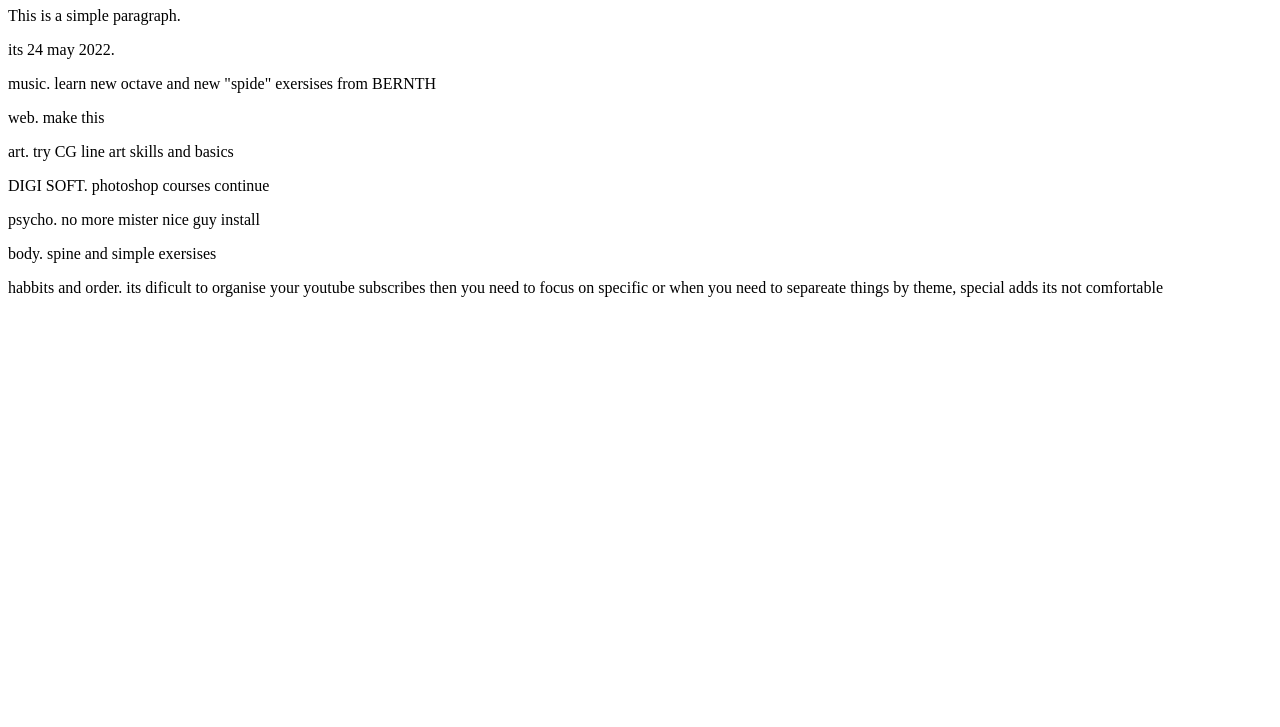
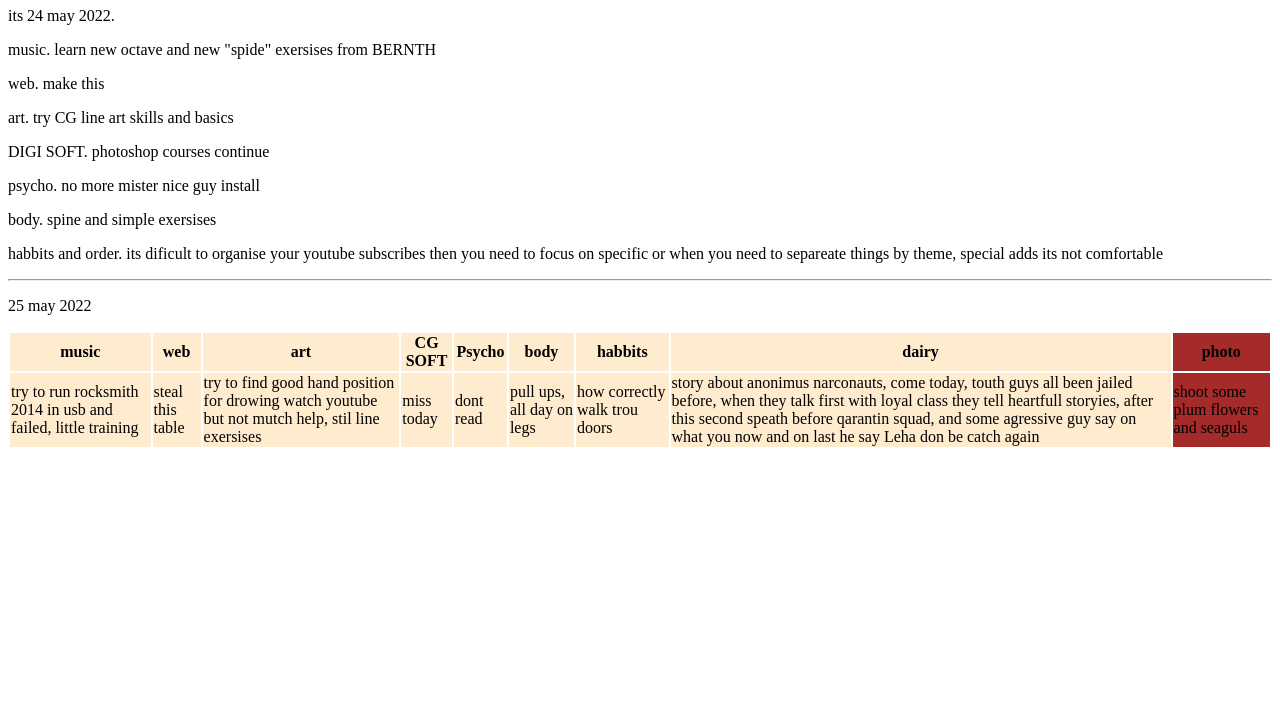
Before and after one commit to Mirzey/Mirzey-daily, a plain HTML site: page index.html in a window 1280 px wide. Shown: the part 73-800 px from the top of the page. Drawn offline with Linux system fonts and the light colour scheme.

Commit message:
Update index.html

```diff
--- a/index.html
+++ b/index.html
@@ -7,8 +7,7 @@
     </head>
 
     <body>
-        <h1>Hello World!</h1>
-        <p>This is a simple paragraph.</p>
+        <h1>Hello </h1>
                  <p>its 24 may 2022.</p>
          <p>music. learn new octave and new "spide" exersises from BERNTH</p>
              <p>web. make this </p>
@@ -17,6 +16,35 @@
           <p>psycho. no more mister nice guy install </p>
         <p>body. spine and simple exersises </p>
           <p>habbits and order. its dificult to organise your youtube subscribes then you need to focus on specific or when you need to separeate things by theme, special adds its not comfortable </p>
+  <hr>
+  <p>25 may 2022</p>
+<table>
+<colgroup>
+    <col span="8" style="background:BlanchedAlmond"><!-- С помощью этой конструкции задаем цвет фона для первых двух столбцов таблицы-->
+    <col style="background-color:Brown"><!-- Задаем цвет фона для следующего (одного) столбца таблицы-->
+  </colgroup>
+<tr>
+    <th>music</th>
+    <th>web</th>
+    <th>art</th>
+	<th>CG SOFT</th>
+<th>Psycho</th>
+	<th>body</th>
+	<th>habbits</th>
+<th>dairy</th>
+<th>photo</th>
+  <tr>
+    <td>try to run rocksmith 2014 in usb and failed, little training</td>
+    <td>steal this table</td>
+    <td>try to find good hand position for drowing watch youtube but not mutch help, stil line exersises</td>
+ <td>miss today</td>
+ <td>dont read</td>
+ <td>pull ups, all day on legs</td>
+ <td>how correctly walk trou doors</td>
+ <td>story about anonimus narconauts, come today, touth guys all been jailed before, when they talk first with loyal class they tell heartfull storyies, after this second speath before qarantin squad, and some agressive guy say on what you now and on last he say Leha don be catch again</td>
+ <td>shoot some plum flowers and seaguls</td>
+  </tr>
+  </table>
   </body>
 
 </html>
```
Lines whose indentation alone changed are shown as unchanged.
